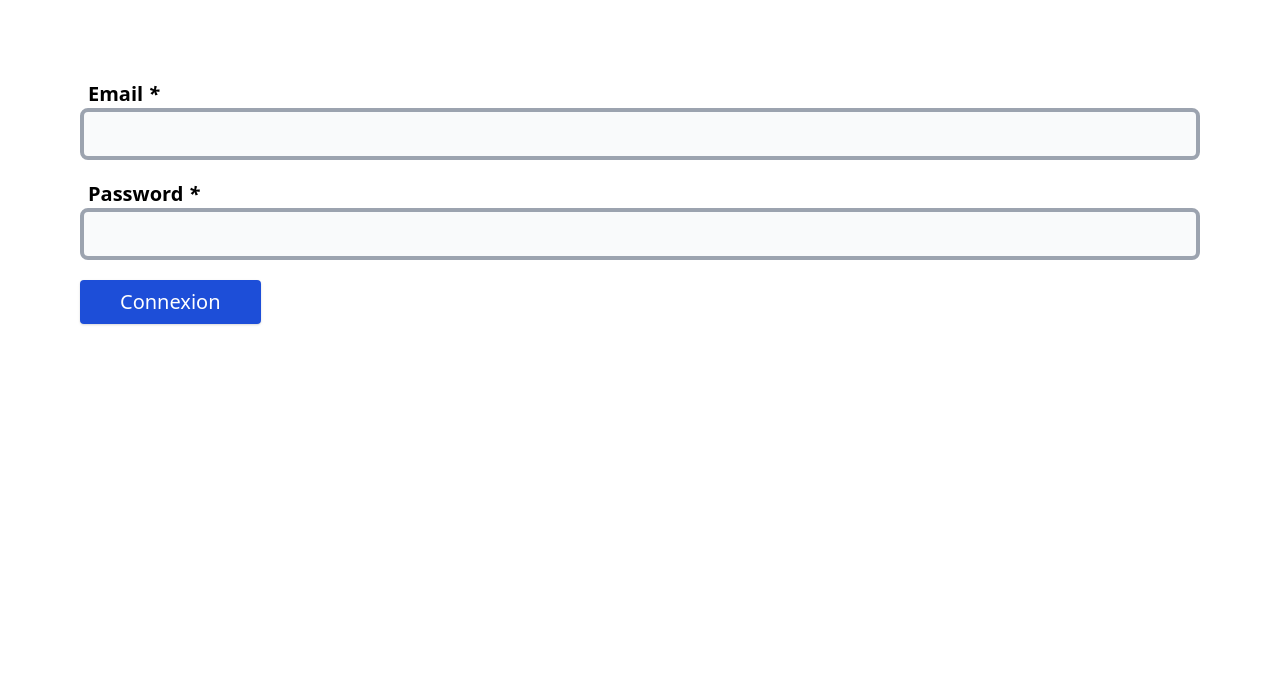
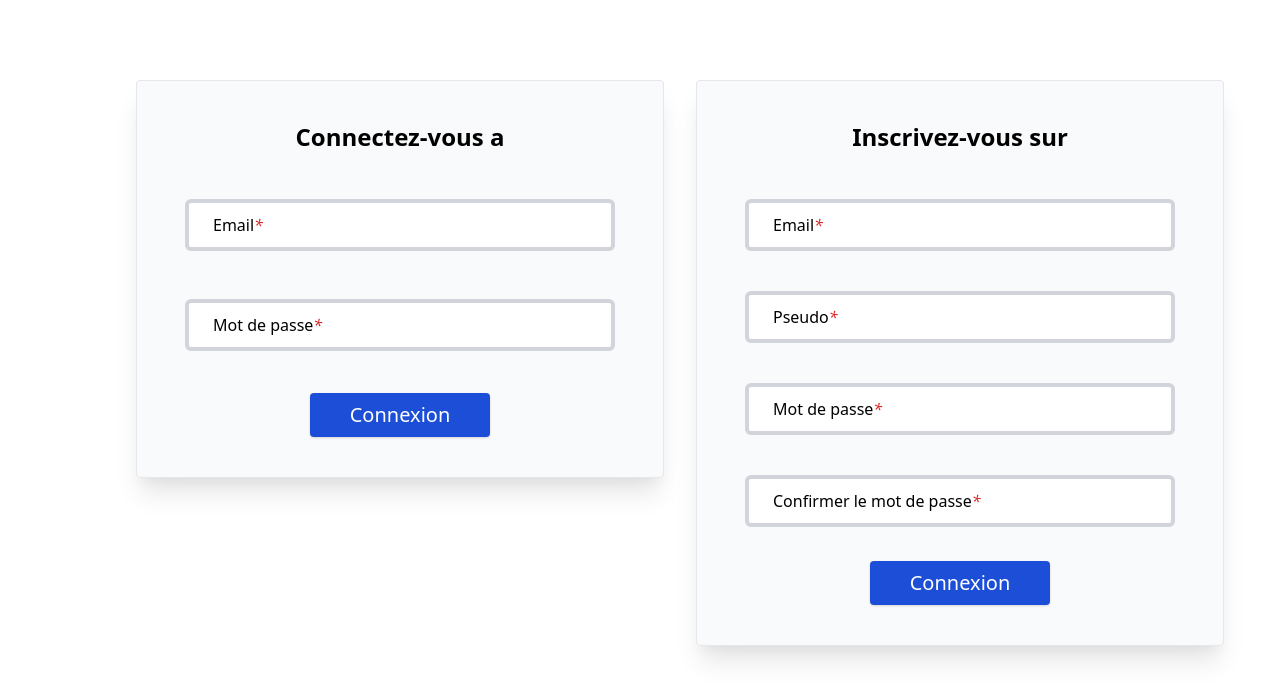
Before and after one commit to thomas-gleizes/next-template, a Next.js app: page /auth in a window 1280 px wide. Shown: the top 700 px of the page. Built offline with nearby package versions, Linux system fonts and the light colour scheme; no server answers.

Commit message:
improve app for prod

```diff
--- a/components/auth/LoginForm.tsx
+++ b/components/auth/LoginForm.tsx
@@ -1,41 +1,48 @@
 import React from "react";
-import { Formik, Form, Field } from "formik";
+import { Formik, Form, FormikHelpers } from "formik";
+import * as Yup from "yup";
 
-declare type loginValues = {
-  email: string;
-  password: string;
+import Field from "../common/field";
+
+const loginSchema = Yup.object({
+  email: Yup.string()
+    .email("Veuillez saisir un email valide")
+    .required("Veuillez saisir un email"),
+  password: Yup.string().required("Veuillez saisir un mot de passe"),
+});
+
+type loginType = Yup.TypeOf<typeof loginSchema>;
+
+const initialValues: loginType = {
+  email: "",
+  password: "",
 };
 
 const LoginForm: React.FunctionComponent = () => {
+  const handleSubmit = (values: loginType, formik: FormikHelpers<loginType>) => {};
+
   return (
+    <div className="bg-gray-50 border px-10 py-10 shadow-xl rounded">
       <Formik
-      initialValues={{ email: "", password: "" }}
-      onSubmit={(values: loginValues) => console.log("Values", values)}
+        initialValues={initialValues}
+        onSubmit={handleSubmit}
+        validationSchema={loginSchema}
       >
         <Form>
-        <div className="">
-          <div className="flex flex-col my-5">
-            <label className="px-2 text-xl font-semibold">
-              Email <em>*</em>
-            </label>
-            <Field
-              className="border-4 border-gray-400 hover:border-blue-600 rounded-lg bg-gray-50 px-4 py-2 text-xl transition"
-              type="email"
-              name="email"
-            />
+          <div>
+            <div className="mb-10 text-center">
+              <h2 className="text-2xl font-semibold">
+                Connectez-vous a {process.env.NEXT_PUBLIC_APP_NAME}
+              </h2>
             </div>
             <div className="flex flex-col my-5">
-            <label className="px-2 text-xl font-semibold">
-              Password <em>*</em>
-            </label>
-            <Field
-              className="border-4 border-gray-400 hover:border-blue-600 rounded-lg bg-gray-50 px-4 py-2 text-xl transition"
-              type="password"
-              name="password"
-            />
+              <Field label="Email" type="email" name="email" required />
+            </div>
+            <div className="flex flex-col my-5">
+              <Field label="Mot de passe" type="password" name="password" required />
             </div>
           </div>
-        <div>
+          <div className="text-center">
             <button
               type="submit"
               className="bg-blue-700 text-white text-xl px-10 py-2 rounded shadow hover:shadow-xl cursor-pointer transition transform duration-100 hover:scale-105"
@@ -45,6 +52,7 @@ const LoginForm: React.FunctionComponent = () => {
           </div>
         </Form>
       </Formik>
+    </div>
   );
 };
 
--- /dev/null
+++ b/components/auth/RegisterForm.tsx
@@ -0,0 +1,88 @@
+import React from "react";
+import { Form, Formik, FormikHelpers } from "formik";
+import * as Yup from "yup";
+
+import Field from "../common/field";
+import appAxios from "../../lib/appAxios";
+
+const validationSchema = Yup.object({
+  login: Yup.string()
+    .min(3, "Votre pseudo doit contenir au moins 3 caractère")
+    .required("Veuillez saisir un pseudo"),
+  email: Yup.string()
+    .email("Votre email est invalide")
+    .required("Veuillez saisir un email"),
+  password: Yup.string()
+    .min(6, "Votre mot de passe doit contenir au minimum 6 caractère")
+    .required("Veuillez saisir un mot de passe"),
+  confirmPassword: Yup.string()
+    .required("Veuillez confirmer votre mot de passe")
+    .oneOf([Yup.ref("password")], "Les mot de passe correspondent pas"),
+});
+
+type registerForm = Yup.TypeOf<typeof validationSchema>;
+
+const initialValues: registerForm = {
+  login: "",
+  email: "",
+  password: "",
+  confirmPassword: "",
+};
+
+const RegisterForm: React.FunctionComponent = () => {
+  const handleSubmit = async (
+    values: registerForm,
+    formik: FormikHelpers<registerForm>
+  ) => {
+    try {
+      const response = await appAxios.post("auth/register", values);
+    } catch (e) {}
+  };
+
+  return (
+    <div className="bg-gray-50 border px-3 sm:px-10 py-10 shadow-xl rounded">
+      <Formik
+        initialValues={initialValues}
+        onSubmit={handleSubmit}
+        validationSchema={validationSchema}
+      >
+        <Form>
+          <div>
+            <div className="mb-10 text-center">
+              <h2 className="text-2xl font-semibold">
+                Inscrivez-vous sur {process.env.NEXT_PUBLIC_APP_NAME}
+              </h2>
+            </div>
+            <div className="flex flex-col my-3">
+              <Field type="email" label="Email" name="email" required />
+            </div>
+            <div className="flex flex-col my-3">
+              <Field label="Pseudo" type="text" name="login" required />
+            </div>
+            <div className="flex flex-col my-3">
+              <Field label="Mot de passe" type="password" name="password" required />
+            </div>
+            <div className="flex flex-col my-3">
+              <Field
+                label="Confirmer le mot de passe"
+                type="password"
+                name="confirmPassword"
+                required
+              />
+            </div>
+          </div>
+          <div className="text-center">
+            <button
+              type="submit"
+              className="bg-blue-700 text-white text-xl px-10 py-2 rounded shadow hover:shadow-xl cursor-pointer transition transform duration-100 hover:scale-105"
+            >
+              Connexion
+            </button>
+          </div>
+        </Form>
+      </Formik>
+    </div>
+  );
+};
+
+export default RegisterForm;
--- a/components/common/field/Input.tsx
+++ /dev/null
@@ -1,13 +0,0 @@
-import React from "react";
-
-interface Props
-  extends React.DetailedHTMLProps<
-    React.InputHTMLAttributes<HTMLInputElement>,
-    HTMLInputElement
-  > {}
-
-const Input: React.FunctionComponent<Props> = (props) => {
-  return <input className="px-10" {...props} />;
-};
-
-export default Input;
--- /dev/null
+++ b/components/common/field/index.tsx
@@ -0,0 +1,70 @@
+import React, { useMemo, useRef, useState } from "react";
+import { useField } from "formik";
+import classnames from "classnames";
+
+interface FieldProps extends React.InputHTMLAttributes<HTMLInputElement> {
+  label?: string;
+  name: string;
+  required?: boolean;
+}
+
+const Field: React.FC<FieldProps> = ({ type, name, label, required, ...rest }) => {
+  const input = useRef<HTMLInputElement>();
+  const [focus, setFocus] = useState<boolean>(false);
+
+  const [{ onBlur, ...field }, meta] = useField(name);
+
+  const error = useMemo<string>(
+    () => (meta.touched && !!meta.error ? meta.error : ""),
+    [meta.error, meta.touched]
+  );
+
+  const handleClick = (): void => {
+    input.current.select();
+    input.current.focus();
+  };
+
+  return (
+    <div className="w-full px-2 my-1.5">
+      <div
+        onClick={handleClick}
+        className={classnames(
+          "relative group rounded-md p-0.5 border-4 border-gray-300 hover:border-blue-500 focus-within:border-blue-500 bg-white w-full transition duration-200",
+          { "border-red-400": error }
+        )}
+      >
+        <label
+          onClick={handleClick}
+          className={classnames(
+            "absolute px-1 mx-2 text-md top-2.5 bg-white group-hover:text-blue-700 transform transition duration-200 left-3 text-opacity-40 cursor-text",
+            { "-translate-y-6 -translate-x-2": focus || field.value }
+          )}
+        >
+          {label}
+          {required ? <em className="text-red-600">*</em> : null}
+        </label>
+        <input
+          ref={input}
+          onFocus={() => setFocus(true)}
+          onBlur={(event) => {
+            setFocus(false);
+            onBlur(event);
+          }}
+          className="w-full bg-white text-lg px-4 py-1.5"
+          type={type}
+          {...field}
+          {...rest}
+        />
+      </div>
+      <div
+        className={classnames("text-danger text-right px-2 text-xs", {
+          invisible: !error,
+        })}
+      >
+        {error || "none"}
+      </div>
+    </div>
+  );
+};
+
+export default Field;
--- a/lib/appAxios.ts
+++ b/lib/appAxios.ts
@@ -1,7 +1,7 @@
 import axios from "axios";
 
 const appAxios = axios.create({
-  baseURL: `${process.env.NEXT_PUBLIC_URL}/api/`,
+  baseURL: `${process.env.NEXT_PUBLIC_APP_URL}/api/`,
   responseType: "json",
 });
 
--- a/lib/router.ts
+++ b/lib/router.ts
@@ -53,7 +53,7 @@ class Router {
         res.status(404).json({ error: "No matching routes" });
       }
     } catch (e) {
-      if (process.env.NODE_ENV === "development") {
+      if (process.env.NODE_ENV !== "production") {
         console.error("E", e);
         res.status(500).json({ error: e.message });
       } else {
--- a/package.json
+++ b/package.json
@@ -19,7 +19,8 @@
     "next": "12.0.4",
     "react": "17.0.2",
     "react-dom": "17.0.2",
-    "react-icons": "^4.3.1"
+    "react-icons": "^4.3.1",
+    "yup": "^0.32.11"
   },
   "devDependencies": {
     "@types/bcrypt": "^5.0.0",
--- a/pages/auth.tsx
+++ b/pages/auth.tsx
@@ -1,10 +1,17 @@
 import React from "react";
+
 import LoginForm from "../components/auth/LoginForm";
+import RegisterForm from "../components/auth/RegisterForm";
 
 const Auth = () => {
   return (
-    <div className="m-20">
-      <LoginForm />
+    <div className="grid sm:grid-cols-2 sm:mx-10 md:mx-20 my-10">
+      <div className="w-full px-4 sm:mx-10 my-10">
+        <LoginForm />
+      </div>
+      <div className="w-full px-4 sm:mx-10 my-10">
+        <RegisterForm />
+      </div>
     </div>
   );
 };
```
Also changed, not shown: 2 other files (tests, documents, lock files or other folders). Lines whose indentation alone changed are shown as unchanged.
